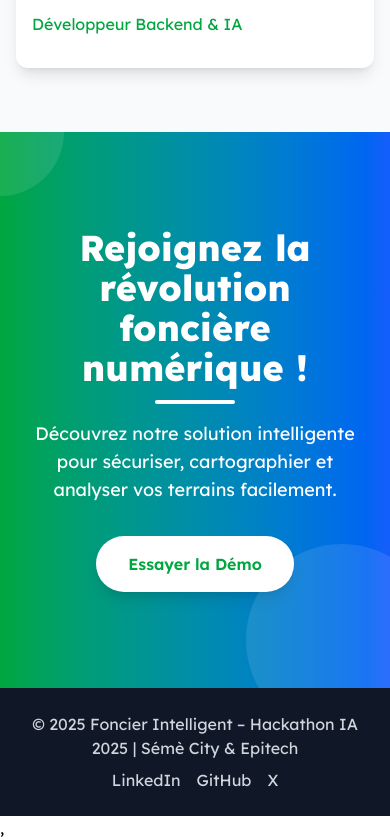
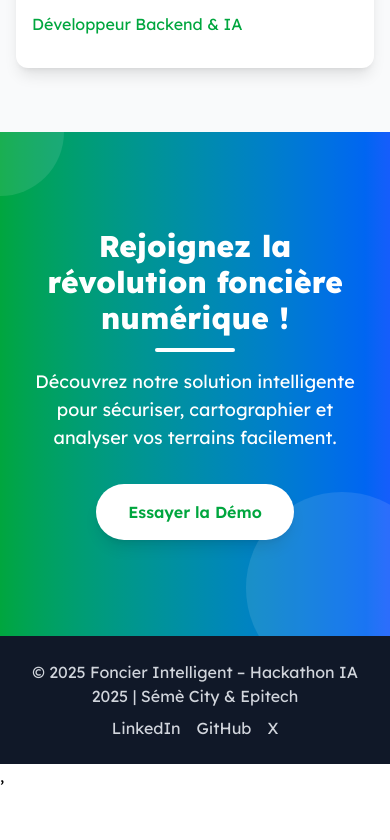
Before and after one commit to faridev18/hackathon-ia-2025-front, a React (Vite) app: page / in a window 390 px wide. Shown: the part 6057-6897 px from the top of the page. After the commit the page ends 6845 px from the top, so only its background shows below. Built offline with nearby package versions, Linux system fonts and the light colour scheme.

Commit message:
Modification de la taille du titre dans la section d'accueil pour une meilleure lisibilité.

```diff
--- a/src/pages/Home.jsx
+++ b/src/pages/Home.jsx
@@ -279,7 +279,7 @@ export default function Home() {
                     <div className="absolute bottom-0 right-0 w-48 h-48 bg-white/10 rounded-full translate-x-1/4 translate-y-1/4"></div>
 
                     {/* Titre */}
-                    <h3 className="text-4xl md:text-5xl font-extrabold mb-4 relative inline-block">
+                    <h3 className="text-3xl md:text-5xl font-extrabold mb-4 relative inline-block">
                         Rejoignez la révolution foncière numérique !
                         <span className="block w-20 h-1 bg-white mx-auto mt-3 rounded-full"></span>
                     </h3>
```
